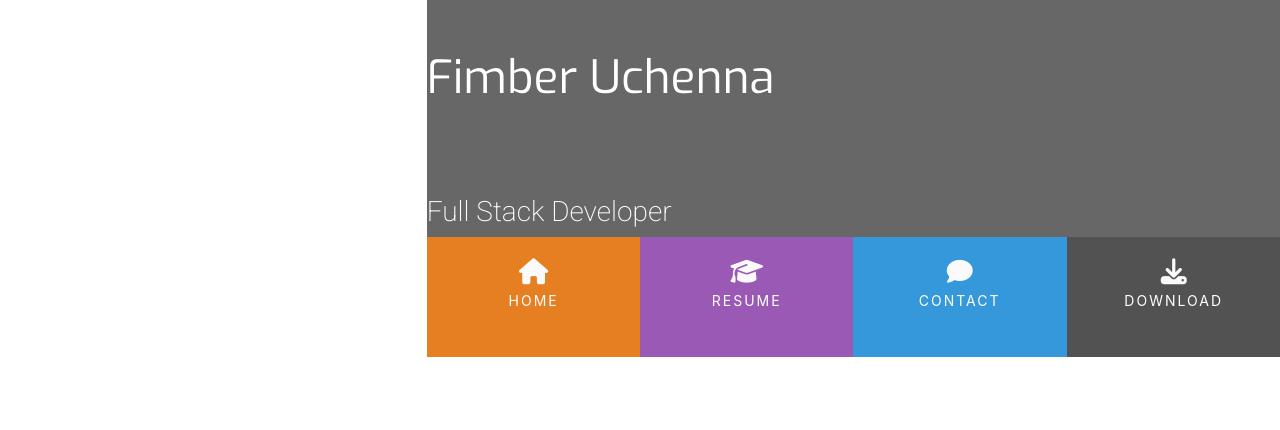
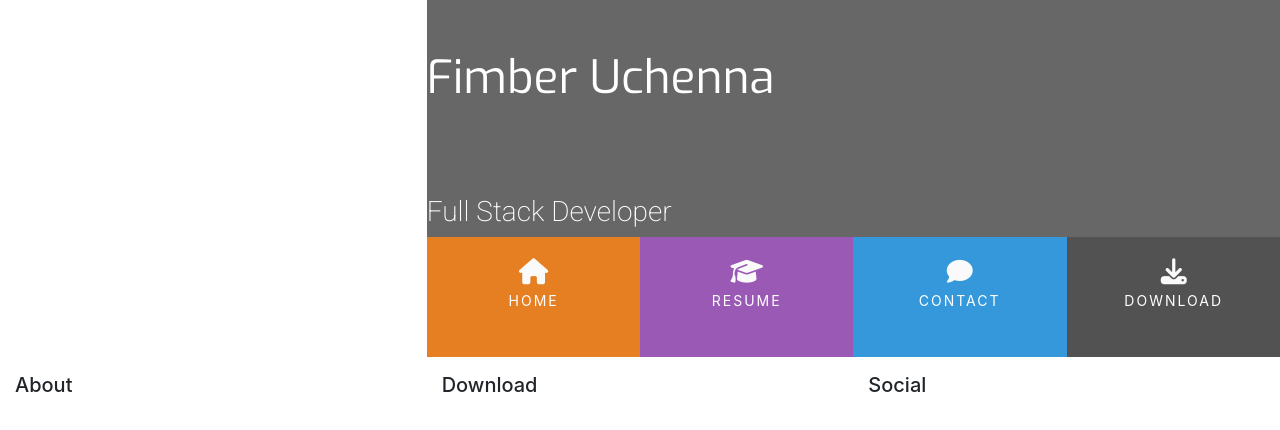
Before and after one commit to uchenna631/resume, a plain HTML site: page index.html in a window 1280 px wide. Drawn offline with nearby package versions, Linux system fonts and the light colour scheme.

Commit message:
Add  footer

```diff
--- a/index.html
+++ b/index.html
@@ -59,7 +59,18 @@
     <section>
 
     </section>
-    <footer>
+    <footer class="container-fluid">
+        <div class="row">
+            <div class="col-sm-4">
+                <h5 class="uppercase general-sub">About</h5>
+            </div>
+            <div class="col-sm-4">
+                <h5 class="uppercase general-sub">Download</h5>
+            </div>
+            <div class="col-sm-4">
+                <h5 class="uppercase general-sub">Social</h5>
+            </div>
+        </div>
 
     </footer>
 
```
